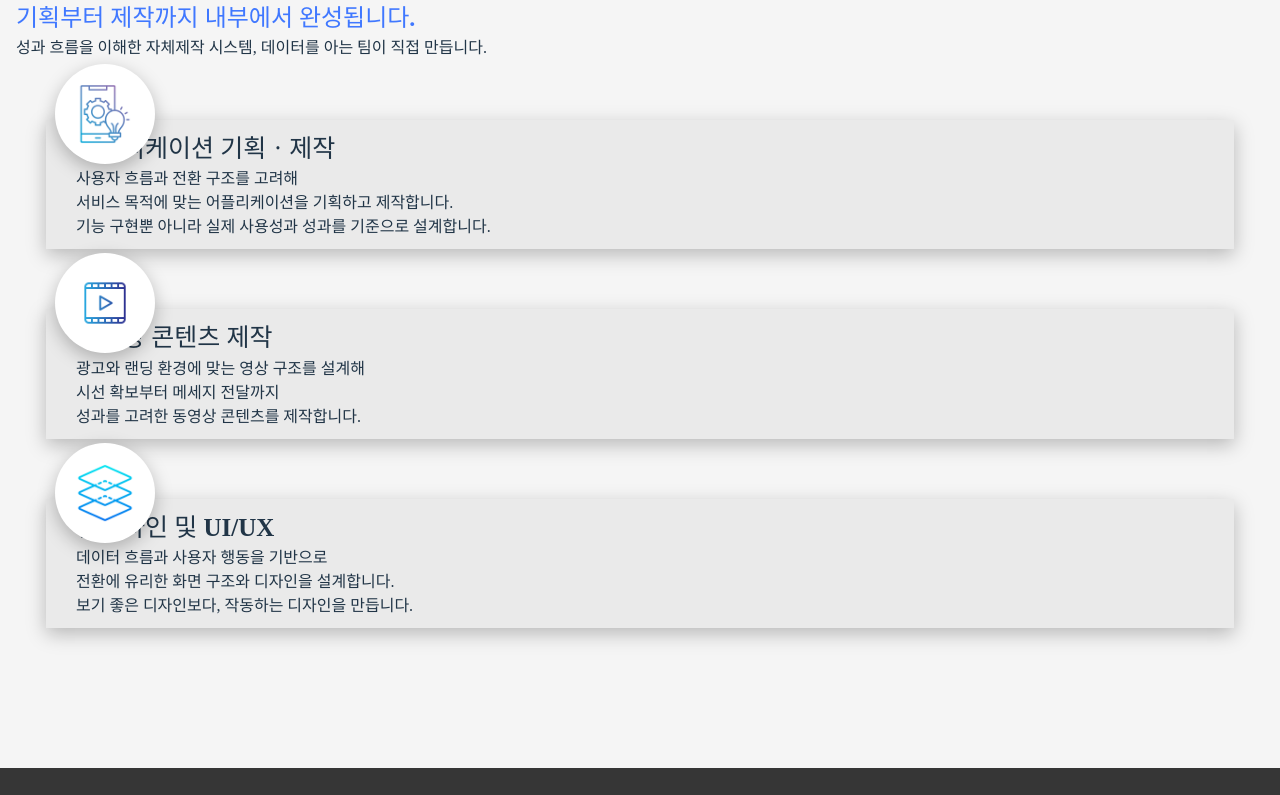
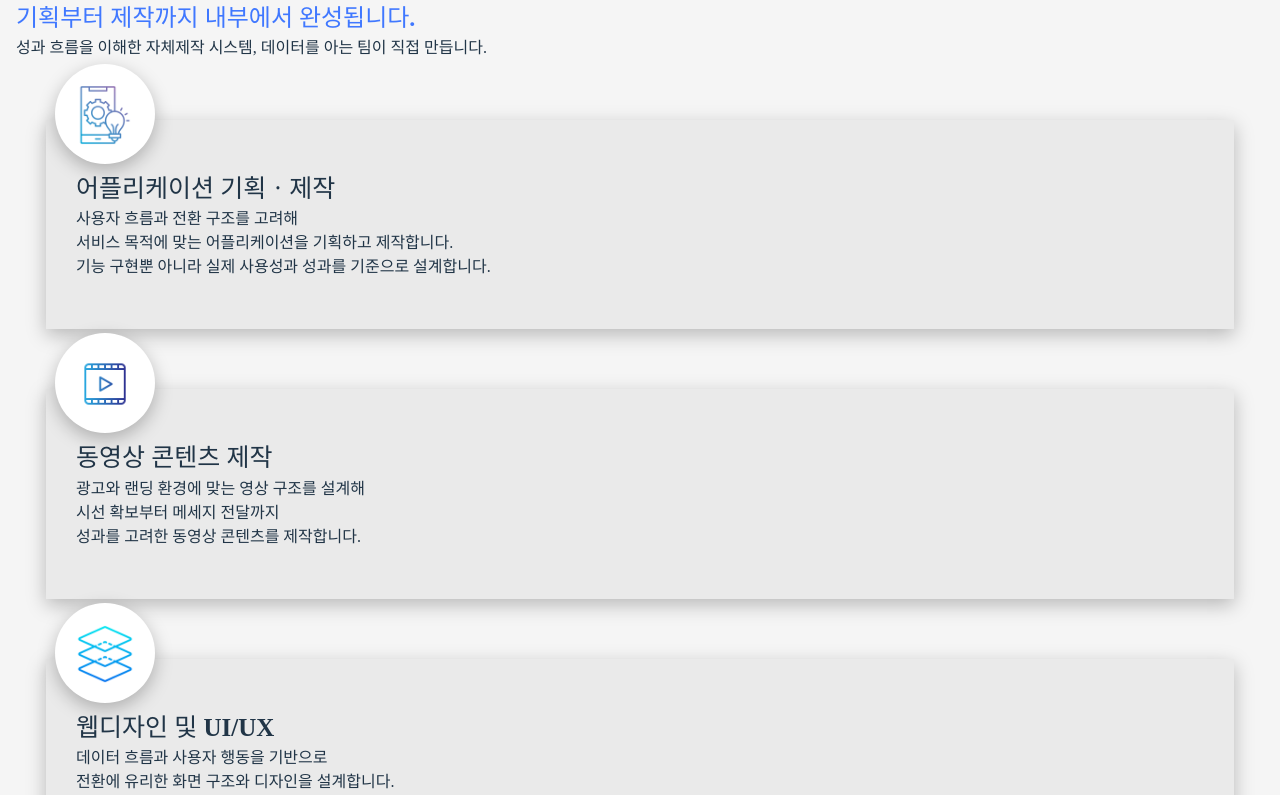
Before and after one commit to hsy1410-dev/daeyeon, a React (Vite) app: page / in a window 1280 px wide. Shown: the part 2720-3515 px from the top of the page. Built offline with nearby package versions, Linux system fonts and the light colour scheme.

Commit message:
Update App.css

```diff
--- a/src/App.css
+++ b/src/App.css
@@ -207,7 +207,7 @@ button:hover {
   margin-top: 60px;
   margin:60px 30px;
    position: relative;
-     padding: 10px 30px;
+     padding: 50px 30px;
       box-shadow: 0 6px 18px rgba(0, 0, 0, 0.25);
 }
 .box h4 {
@@ -700,3 +700,6 @@ button:hover {
 
   display: block;
 }
+.circle img {
+  transform: translateY(1px);
+}
```
